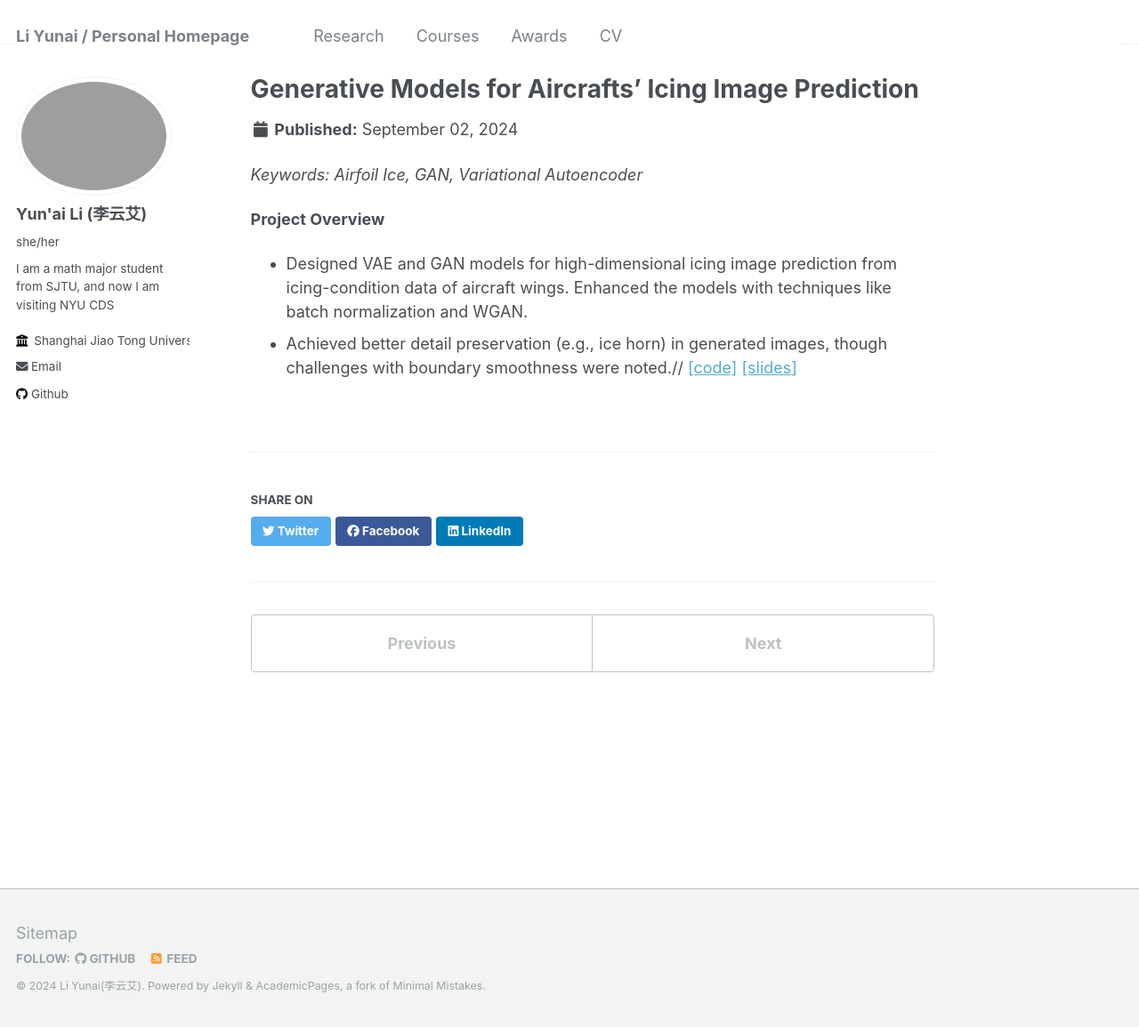
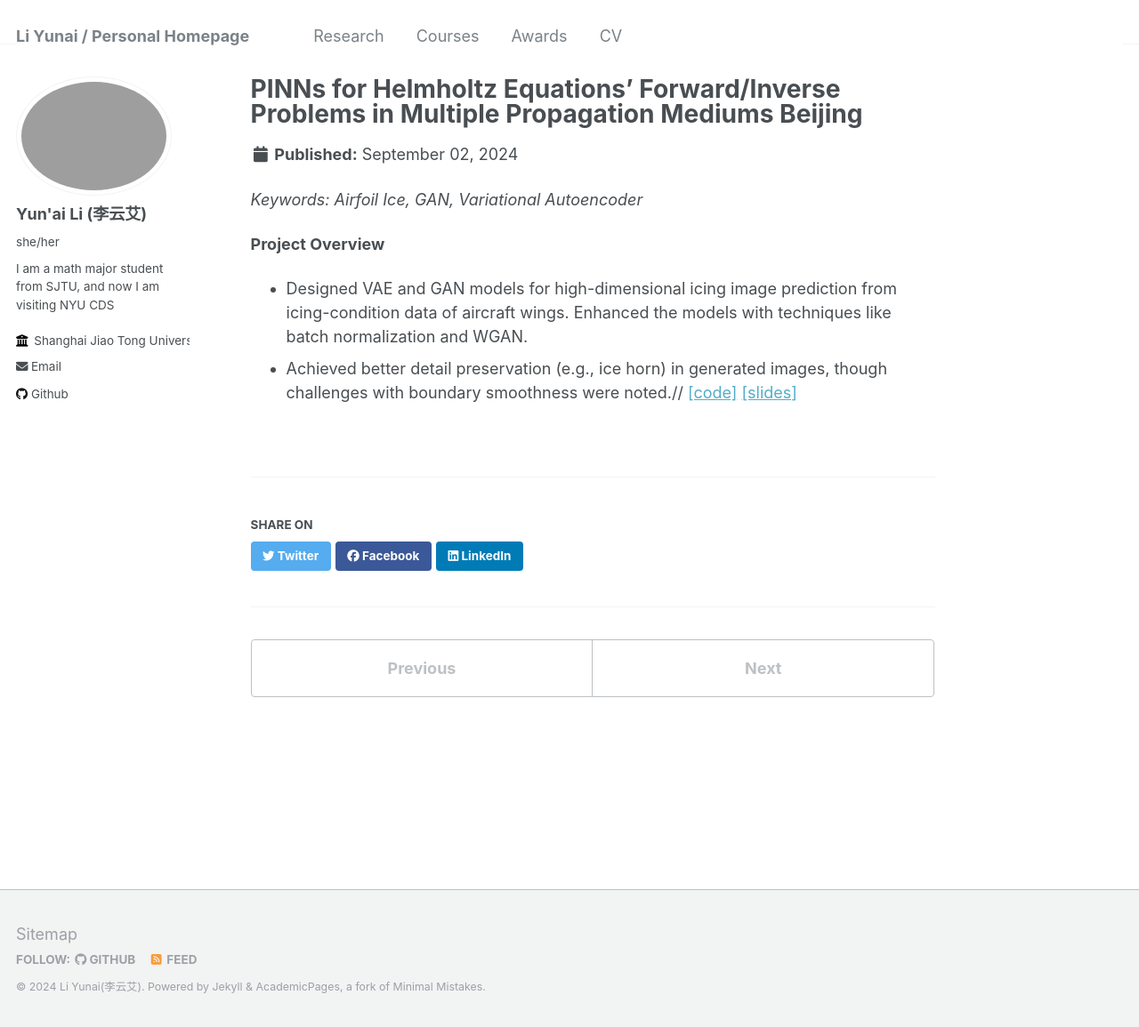
Before and after one commit to Li-Yunai/Li-Yunai.github.io, a Jekyll site: the page built from _portfolio/pro-3.md, in a window 1280 px wide and 1155 px high. Shown: the whole window at 89% size. Built offline with Jekyll 4.4.1, drawn with Linux system fonts in a browser that asks for light colours.

Commit message:
Update pro-3.md

```diff
--- a/_portfolio/pro-3.md
+++ b/_portfolio/pro-3.md
@@ -1,5 +1,5 @@
 ---
-title: "Generative Models for Aircrafts' Icing Image Prediction"
+title: "PINNs for Helmholtz Equations’ Forward/Inverse Problems in Multiple Propagation Mediums Beijing"
 excerpt: "*Keywords: Airfoil Ice, GAN, Variational Autoencoder*<br/><img src='/images/IMG_3095.png' width='300'>"
 collection: portfolio
 ---
```
